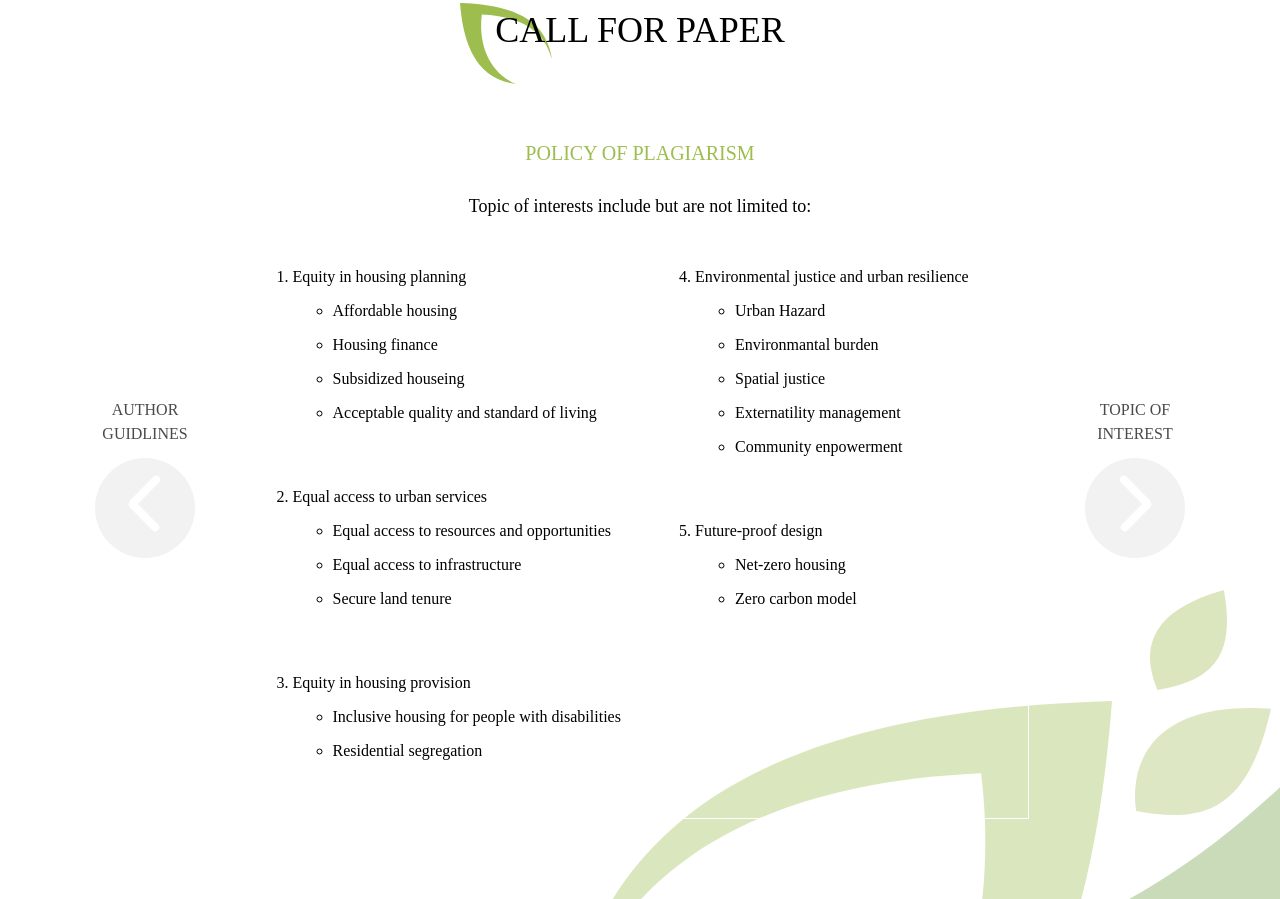
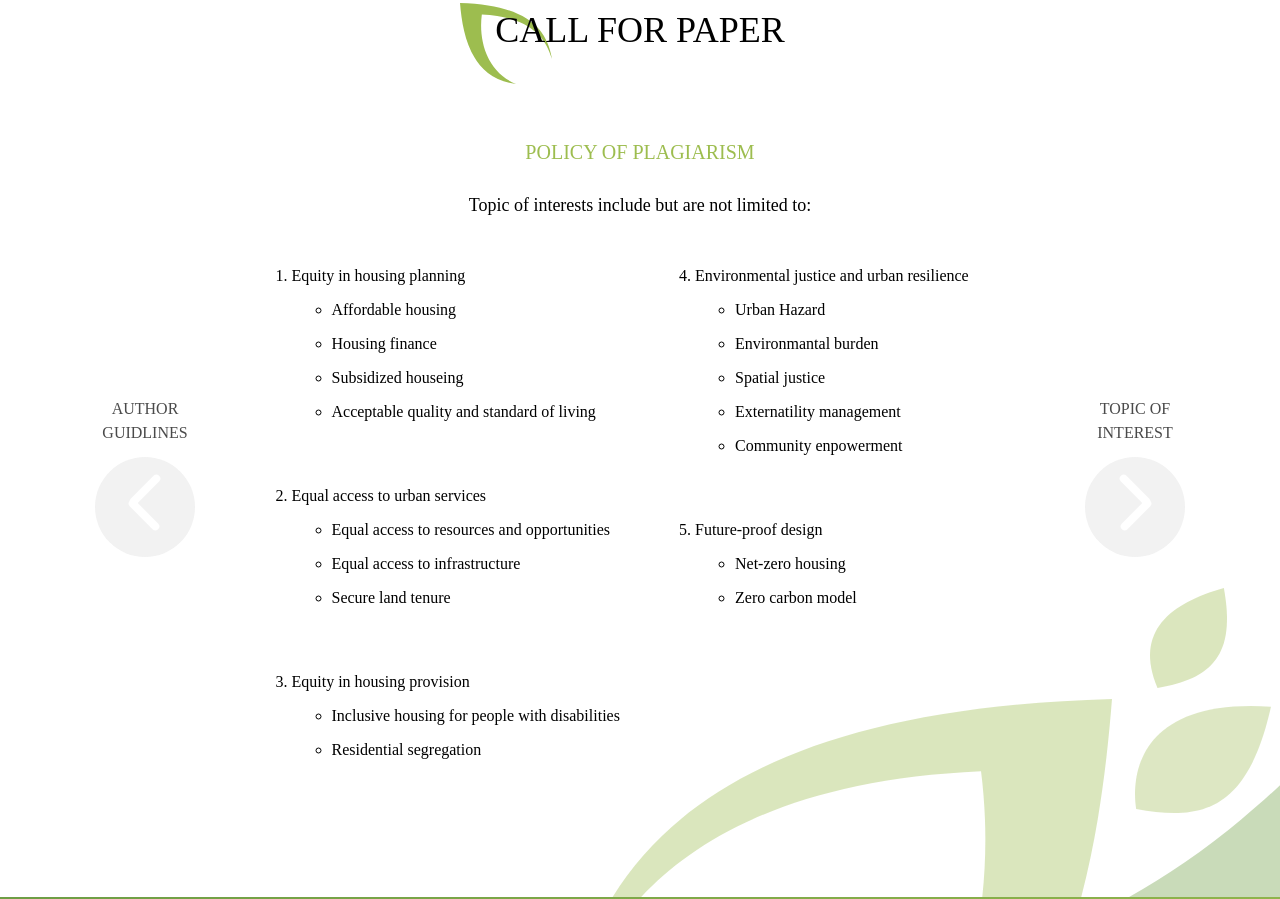
Before and after one commit to maulidiyah-nur/ISTEcS, a website: page app/index.html in a window 1280 px wide. Shown: the part 1976-2875 px from the top of the page. Drawn offline with Linux system fonts and the light colour scheme; files whose address does not match are found by name; a web font is replaced by a local one.

Commit message:
remove border

```diff
--- a/app/scss/paper.scss
+++ b/app/scss/paper.scss
@@ -48,7 +48,6 @@
         width: 100%;
         margin-top: 32px 0 0 0;
         text-align: center;
-        border: solid 1px #FFFFFF;
 
         .title{
             font-family: 'Ubuntu-Bold';
```
Also changed, not shown: app/css/styles.css.
